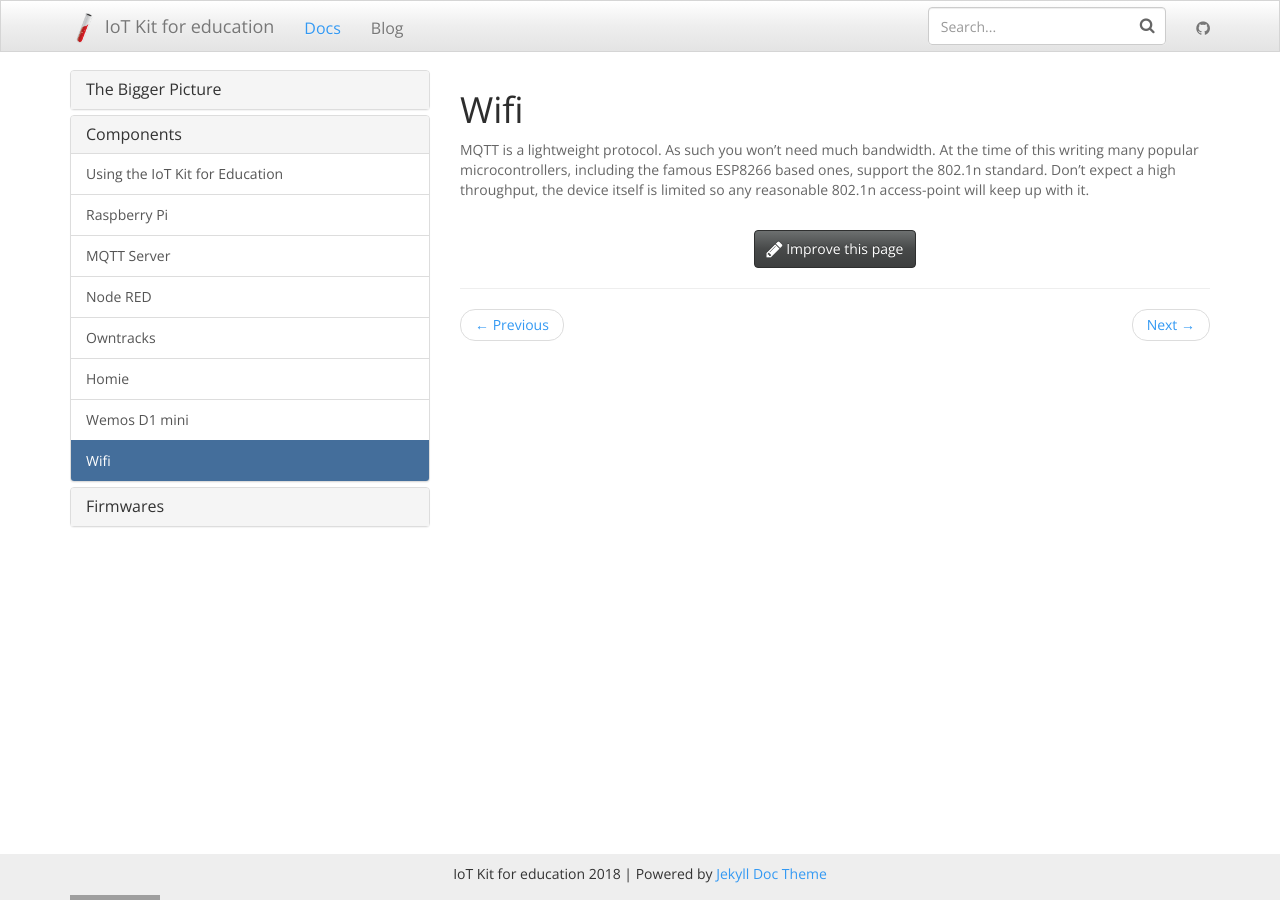
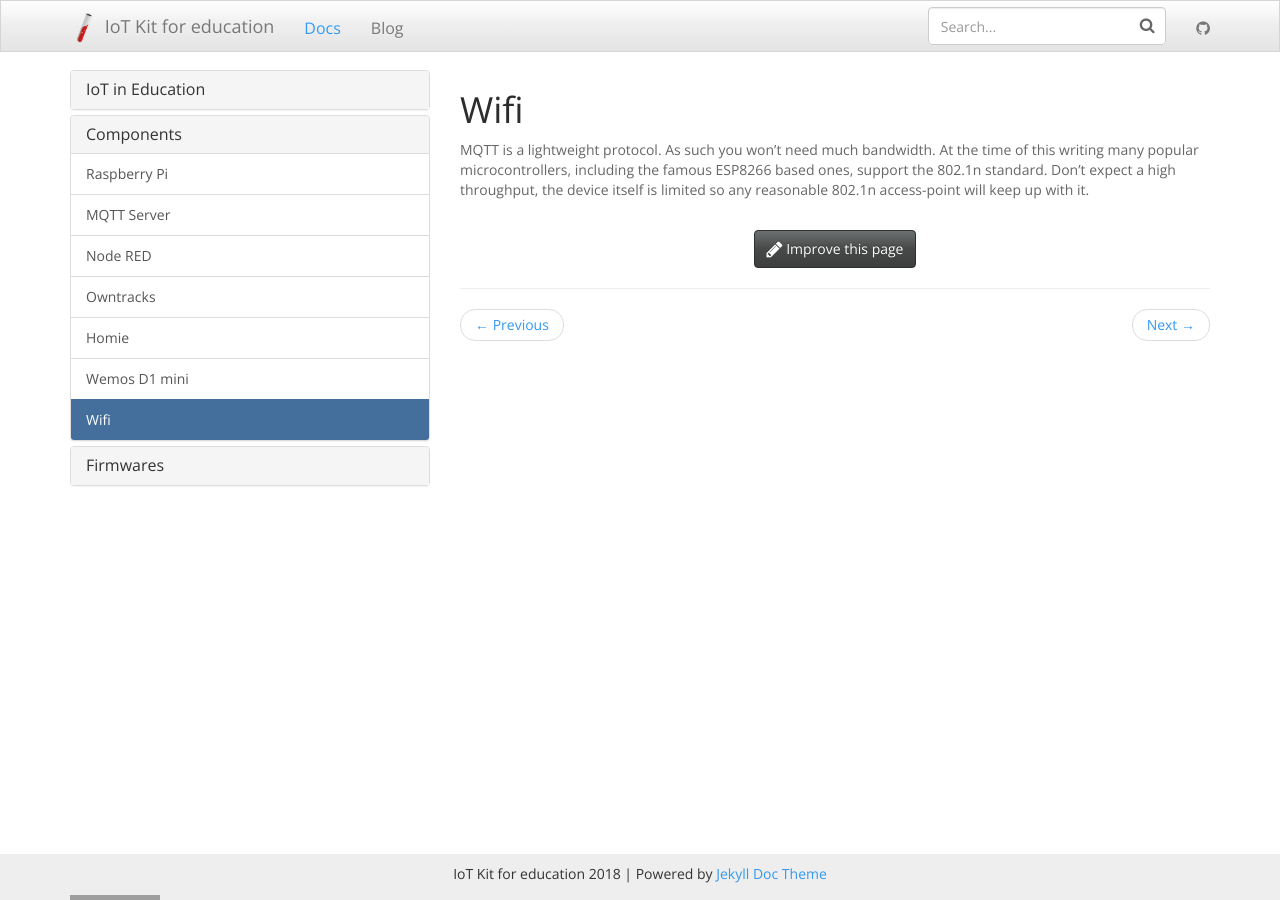
Before and after one commit to mverleun/IoT-Web, a Jekyll site: the page built from _docs/wifi.md, in a window 1280 px wide and 900 px high. Built offline with Jekyll 4.4.1, drawn with Linux system fonts in a browser that asks for light colours; nearby versions of some CDN libraries; grey boxes are pictures that could not be loaded.

Commit message:
Changed title

```diff
--- a/_data/docs.yml
+++ b/_data/docs.yml
@@ -1,11 +1,11 @@
-- title: The Bigger Picture
+- title: IoT in Education
   docs:
   - IoT-Essentials-learning-objectives
   - overview
+  - home
 
 - title: Components
   docs:
-  - home
   - raspberry-pi
   - mqtt-server
   - node-red
```
